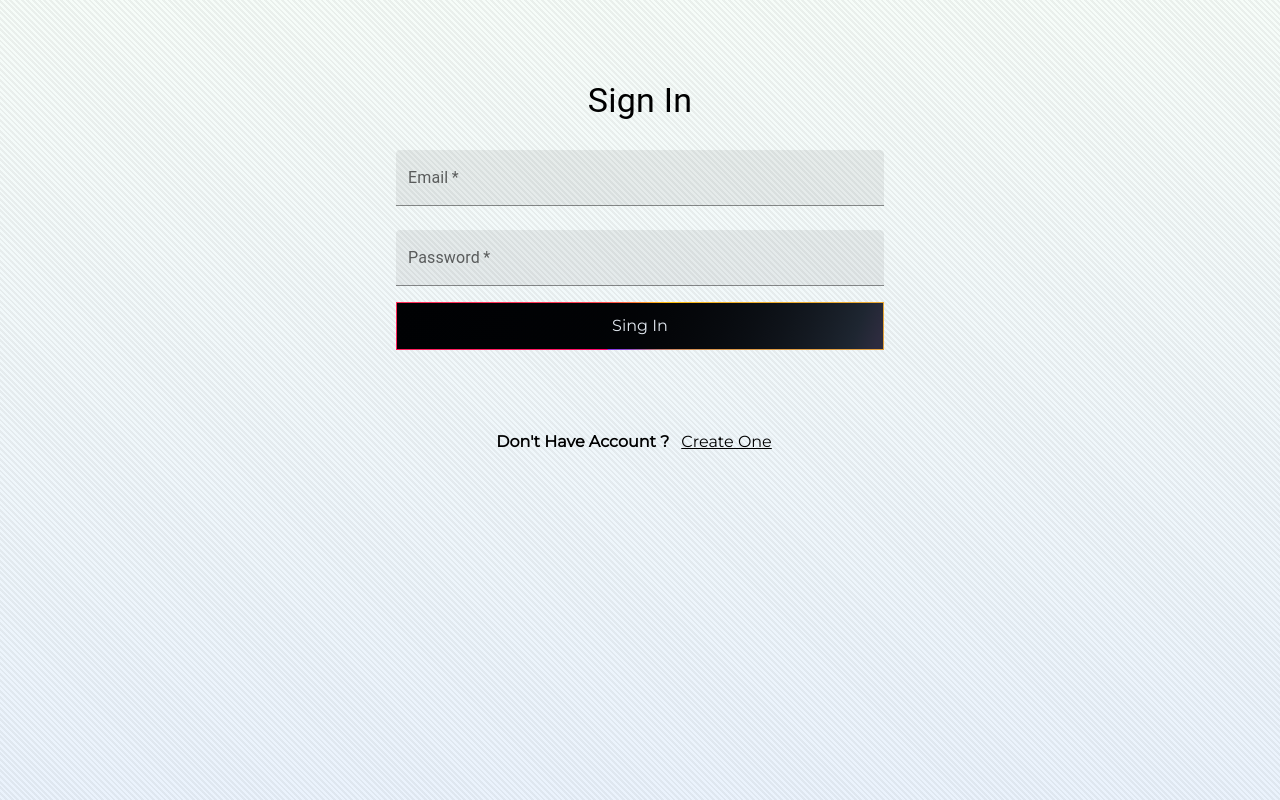
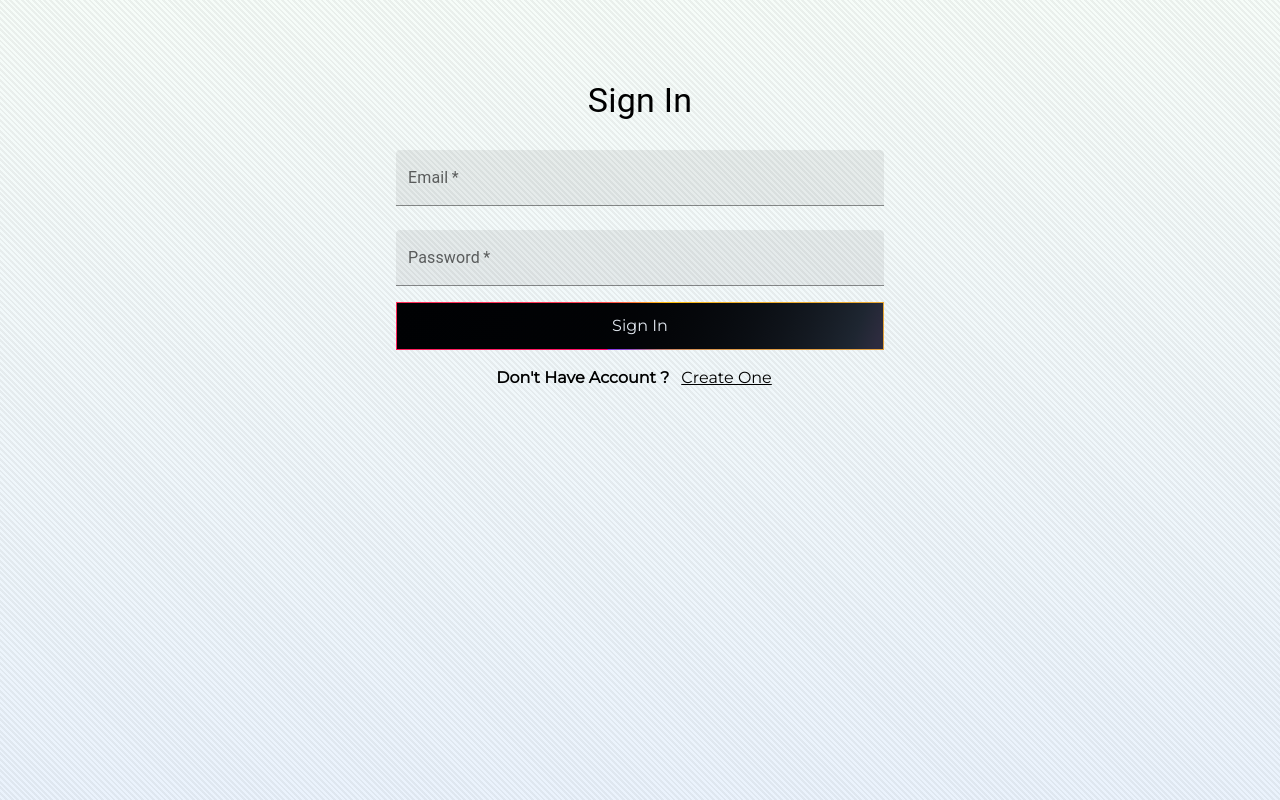
Before and after one commit to Tejasvibihari/Bihari-Traders-Bussiness-Management, a React (Vite) app in the folder client/: page /signup in a window 1280 px wide. Both pictures are taken after a click on the element "SignIn". Built offline with nearby package versions, Linux system fonts and the light colour scheme.

Commit message:
Signin msg and navigate to dashboard

```diff
--- a/client/src/components/SignInForm.jsx
+++ b/client/src/components/SignInForm.jsx
@@ -4,27 +4,69 @@
 import Typography from '@mui/material/Typography';
 import { useState } from 'react';
 import axios from 'axios';
+import { useDispatch, useSelector } from 'react-redux';
+import { useNavigate } from 'react-router-dom';
+import { signInStart, signInSuccess, signInFailure } from '../app/user/userSlice';
+import Alert from '@mui/material/Alert';
+import Snackbar from '@mui/material/Snackbar';
+
 
 export default function SignInForm() {
+    const user = useSelector(state => state.user);
+    const loading = user.loading;
+    const [snackOpen, setSnackOpen] = useState(false);
 
+    const dispatch = useDispatch();
+    const navigate = useNavigate();
     const [email, setEmail] = useState('');
     const [password, setPassword] = useState('');
+
+    // Snack Open Close
+    const handleSnackOpen = () => {
+        setSnackOpen(true);
+    };
+
+    const handleSnackClose = (event, reason) => {
+        if (reason === 'clickaway') {
+            return;
+        }
+
+        setSnackOpen(false);
+    };
 
     const handleSubmit = async (event) => {
         event.preventDefault();
         try {
+            dispatch(signInStart())
             const formData = { email, password };
             const response = await axios.post('/api/user/signin', formData);
             console.log(response.data)
+            dispatch(signInSuccess(response.data.existingUser))
+            navigate("/")
         } catch (error) {
-            console.log(error)
+            dispatch(signInFailure(error.response.data.message))
+            handleSnackOpen()
         }
     }
 
 
     return (
         <>
-            <div className='flex mx-auto justify-center items-center max-w-lg lg:py-20 py-12 font-[montserrat] '>
+            <div>
+                <Snackbar open={snackOpen} autoHideDuration={3000} onClose={handleSnackClose}>
+                    {user.error ? (
+                        <Alert
+                            onClose={handleSnackClose}
+                            severity="error"
+                            variant="filled"
+                            sx={{ width: '100%' }}
+                        >
+                            {user.error}
+                        </Alert>
+                    ) : null}
+                </Snackbar>
+            </div>
+            <div className='flex mx-auto justify-center items-center max-w-lg lg:pt-20 pb-4 pt-12 font-[montserrat] '>
                 <form onSubmit={handleSubmit} className='font-[montserrat]'>
                     <Typography component="h1" variant="h4" align="center" color="black" margin="" gutterBottom>
                         Sign In
@@ -44,7 +86,7 @@
                                 onMouseEnter={(e) => e.target.style.backgroundPosition = '-100% 0'}
                                 onMouseLeave={(e) => e.target.style.backgroundPosition = '100% 0'}
                             >
-                                Sing In
+                                {loading ? "Please Wait..." : "Sign In"}
                             </span>
                         </button>
                     </div>
--- a/client/src/components/SignUpForm.jsx
+++ b/client/src/components/SignUpForm.jsx
@@ -32,7 +32,6 @@
 
         setSnackOpen(false);
     };
-    console.log(error)
     const handleSubmit = async (event) => {
         event.preventDefault();
         const formData = { name, email, password, bussinessName };
```
